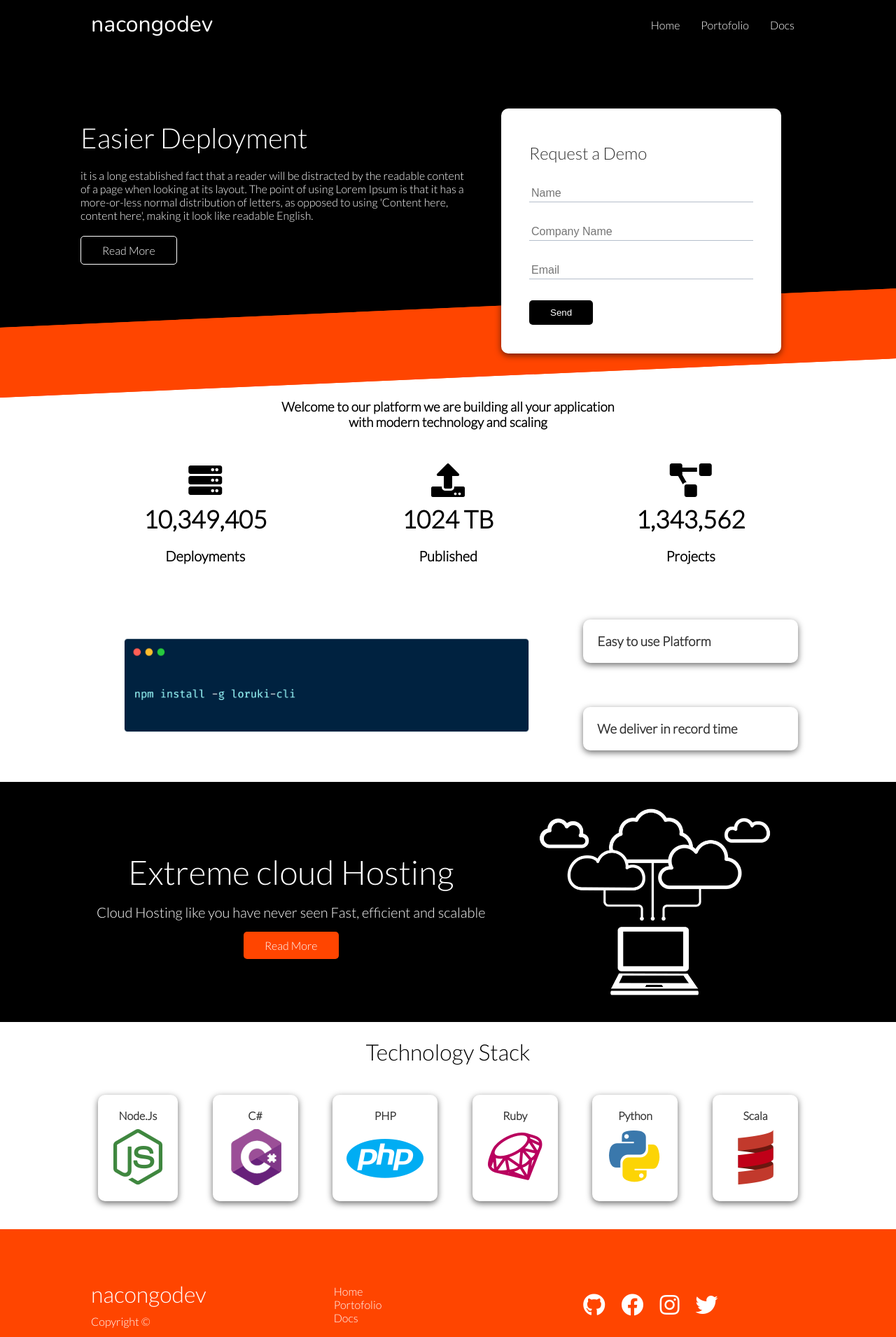
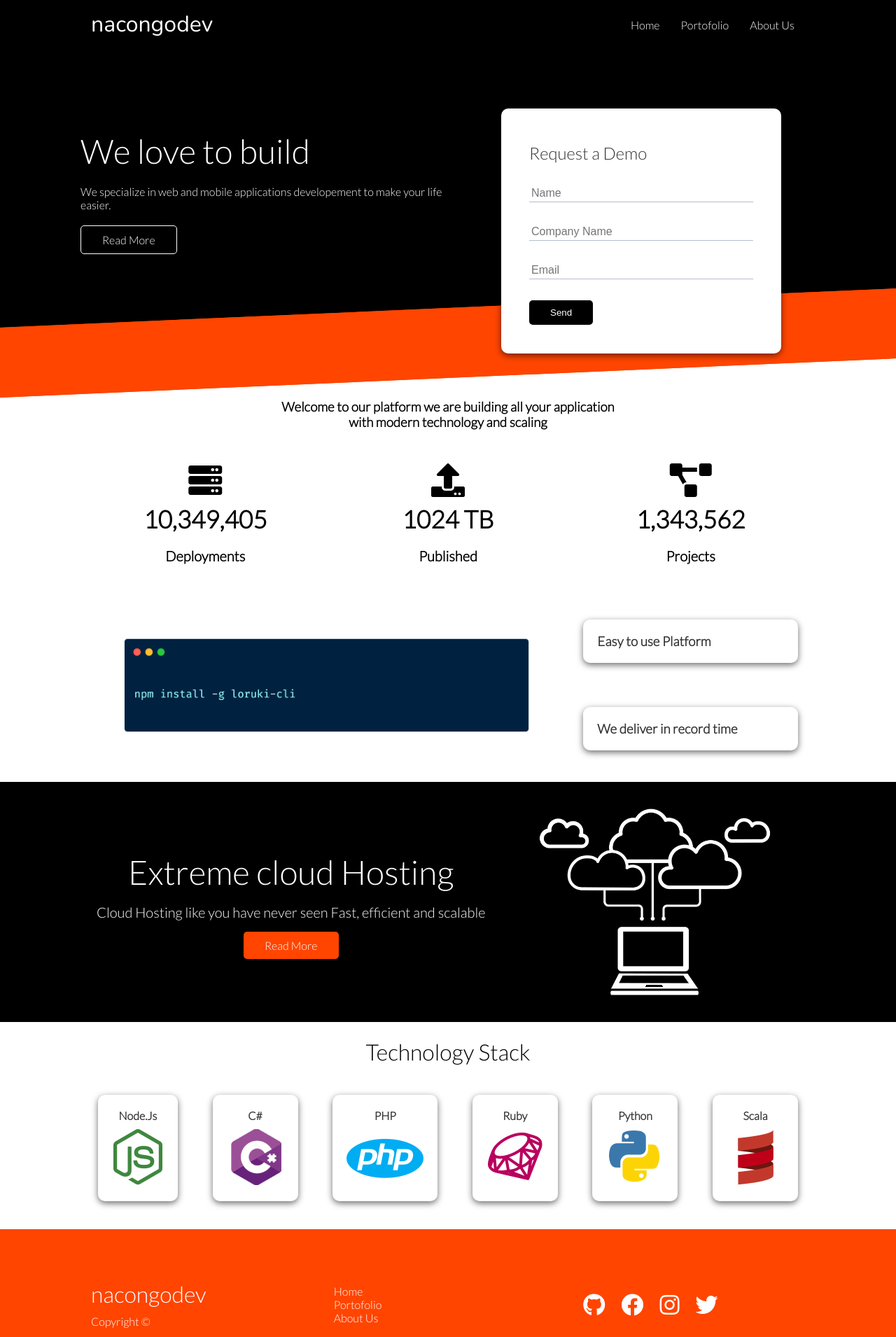
Before and after one commit to nacongodev/cloudwebsite, a plain HTML site: page index.html in a window 1280 px wide. Shown: the whole page at 70% size. Drawn offline with nearby package versions, Linux system fonts and the light colour scheme.

Commit message:
AboutUs update

```diff
--- a/css/style.css
+++ b/css/style.css
@@ -70,9 +70,9 @@ img {
   position: relative;
 }
 
-.maincontent h1 {
+/* .maincontent h1 {
   font-size: 40px;
-}
+} */
 
 .maincontent p {
   margin: 20px 0;
@@ -196,8 +196,7 @@ img {
 }
 
 .portofolio-main .card {
-  border-radius: 30px;
-  padding: 20px;
+  padding: 30px;
 }
 
 .portofolio-main .grid > *:first-child {
--- a/index.html
+++ b/index.html
@@ -13,7 +13,7 @@
  <link rel="stylesheet" href="css/margin.css">
  <link rel="stylesheet" href="css/padding.css">
  <link rel="stylesheet" href="css/style.css">
- <title>nacongo | Cloud Hosting </title>
+ <title>nacongodev|software developement </title>
 </head>
 <body>
 <!-- NAVBAR -->
@@ -24,7 +24,7 @@
        <ul>
         <li><a href="index.html">Home</a></li>
         <li><a href="portofolio.html">Portofolio</a></li>
-        <li><a href="docs.html">Docs</a></li>
+        <li><a href="AboutUs.html">About Us</a></li>
        </ul>
      </nav>
  </div>
@@ -34,11 +34,9 @@
 <section class="maincontent">
   <div class="container grid">
       <div class="maincontent-text">
-        <h1>Easier Deployment</h1>
+        <h1 class="lg">We love to build</h1>
           <p>
-            it is a long established fact that a reader will be distracted by the readable content of a page when looking at its
-            layout. The point of using Lorem Ipsum is that it has a more-or-less normal distribution of letters, as opposed to using
-            'Content here, content here', making it look like readable English.
+            We specialize in web and mobile applications developement to make your life easier.
           </p>
           <a href="portofolio.html" class="btn btn-outline">Read More</a>
       </div>
@@ -159,7 +157,7 @@
       <ul>
         <li><a href="index.html">Home</a></li>
         <li><a href="portofolio.html">Portofolio</a></li>
-        <li><a href="index.html">Docs</a></li>
+        <li><a href="AboutUs.html">About Us</a></li>
       </ul>
     </nav>
     <div class="social">
```
Also changed, not shown: AboutUs.html (renamed from docs.html, +15 -1 lines), portofolio.html (+2 -2 lines).
